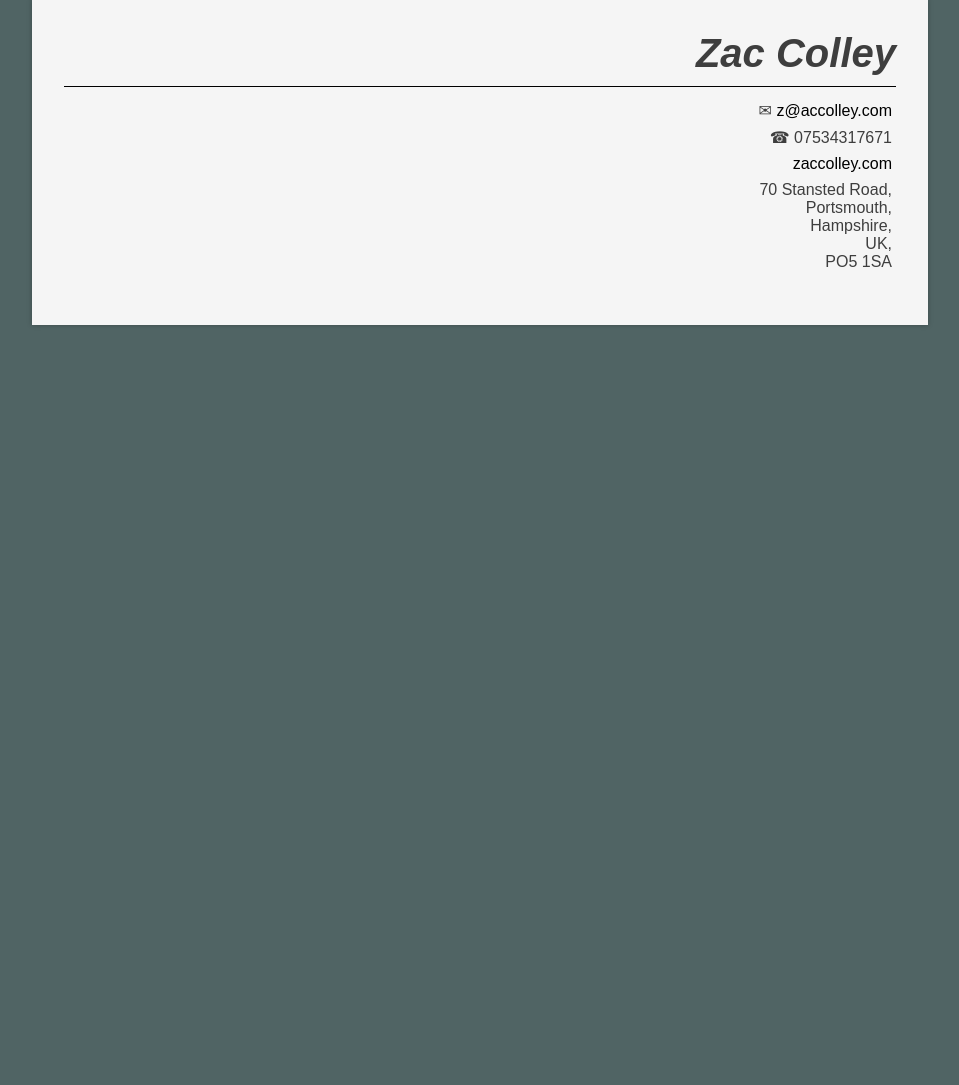
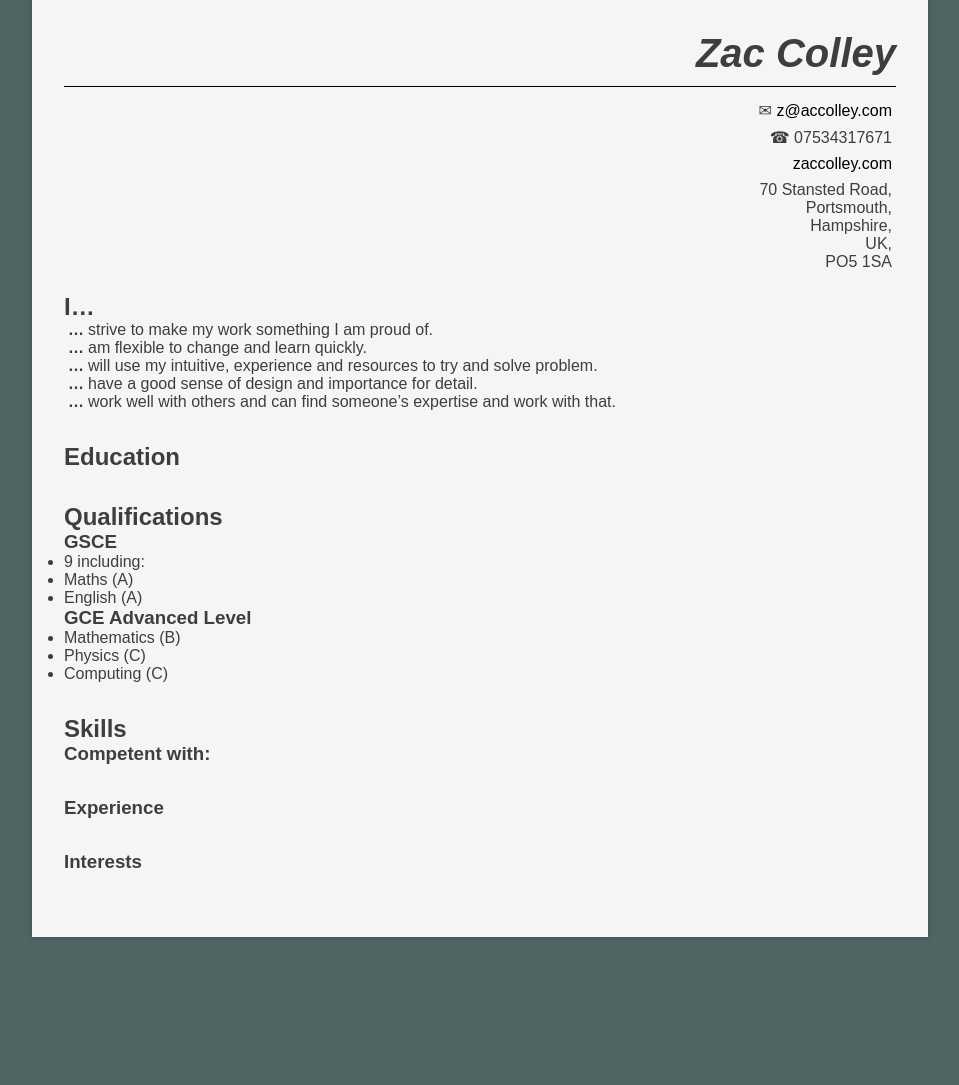
Before and after one commit to zaccolley/disco, a PHP site: page /cv.php in a window 1280 px wide. Shown: the part 149-1234 px from the top of the page, without its empty margins (160-1119 px from the left). Before the commit the page ends 474 px from the top, so only its background shows below. Run offline with PHP 8.4, Linux system fonts and the light colour scheme.

Commit message:
Fleshed more out with more content

```diff
--- a/coursework/css/style.css
+++ b/coursework/css/style.css
@@ -100,6 +100,23 @@ header .links a:hover{
 	white-space: pre;
 }
 
+.cv .info{}
+
+.cv .info h2{}
+
+.cv .content{
+	margin-bottom: 2em;
+}
+
+.cv .I ul li{
+	list-style: none;
+}
+
+.cv .I ul li:before{
+	content: '\2026';
+	font-weight: bolder;
+	margin: 0 0.25em;
+}
 
 .litreview{
 	font-family: "Courier", monospace;
--- a/coursework/cv.php
+++ b/coursework/cv.php
@@ -4,8 +4,8 @@
 
 		<section class="details">
 			<h1>Zac Colley</h1>
-			<p>✉ <a href="emailto:z@colley.com">z@accolley.com</a></p>
-			<p>☎ 07534317671</p>
+			<p>&#009993; <a href="emailto:z@colley.com">z@accolley.com</a></p>
+			<p>&#009742; 07534317671</p>
 			<p><a href="http://www.zaccolley.com/">zaccolley.com</a></p>
 			<p class="address">70 Stansted Road,
 			   Portsmouth,
@@ -14,6 +14,89 @@
 			   PO5 1SA
 			</p>
 		</section>
+
+		<section class="content I">
+			<h2>I&hellip;</h2>
+			<ul>
+				<li>strive to make my work something I am proud of.</li>
+				<li>am flexible to change and learn quickly.</li>
+				<li>will use my intuitive, experience and resources to try and solve problem.</li>
+				<li>have a good sense of design and importance for detail.</li>
+				<li>work well with others and can find someone’s expertise and work with that.</li>
+			</ul>
+		</section>
+
+		<section class="content">
+			<h2>Education</h2>
+		</section>
+
+		<section class="content">
+			<h2>Qualifications</h2>
+			<h3>GSCE</h3>
+				<ul>
+					<li>9 including:</li>
+					<li>Maths (A)</li>
+					<li>English (A)</li>
+				</ul>
+			<h3>GCE Advanced Level</h3>
+				<ul>
+					<li>Mathematics (B)</li>
+					<li>Physics (C)</li>
+					<li>Computing (C)</li>
+				</ul>
+		</section>
+
+		<section class="content">
+			<h2>Skills</h2>
+			<h3>Competent with:</h3>
+
+			<!--
+			HTML (HTML5)
+			CSS (CSS3)
+			Experience with:
+
+			Python
+			Javascript (including jQuery)
+			PHP
+			SQL (MySQL usage)
+			Git
+			Java
+			-->
+		</section>
+
+		<section class="content">
+			<h3>Experience</h3>
+			<!--
+
+			What?	When?	Skills shown:
+			Web Section Head at UPRacing 	Present
+			Leading projects
+			Organisation
+			An eye for design
+			Sales Assistant at Dunelm Mill	2011
+
+			Working in a team
+			Time management
+			Customer handling
+			Work Experience at AT&T 	2010
+			Flexibility
+			-->
+		</section>
+
+		<section class="content">
+			<h3>Interests</h3>
+			<!--
+			I play guitar:
+
+			I have been for six years.
+			Playing with others is a joy.
+			    I love music:
+
+			 Sharing music is great.
+			I have passion for the web.
+			-->
+		</section>
+
 	</article>
 
 </body>
```
